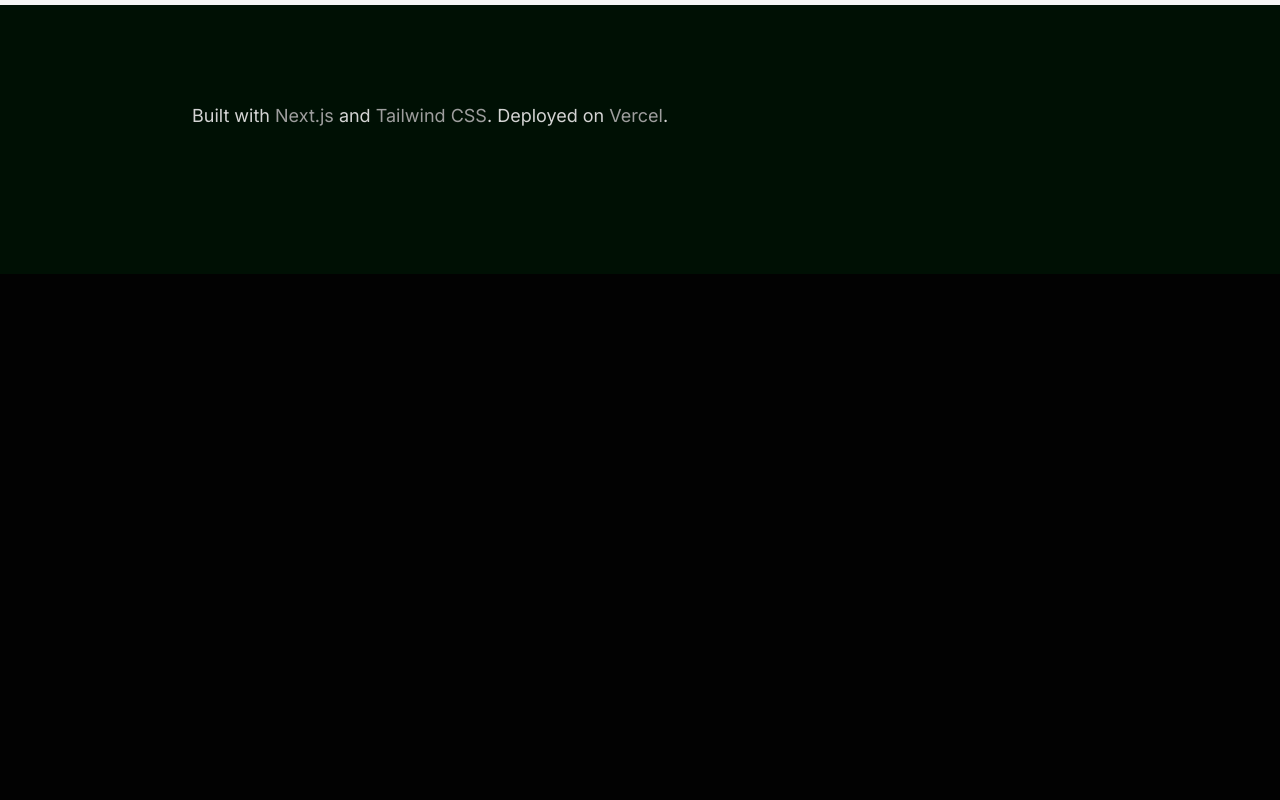
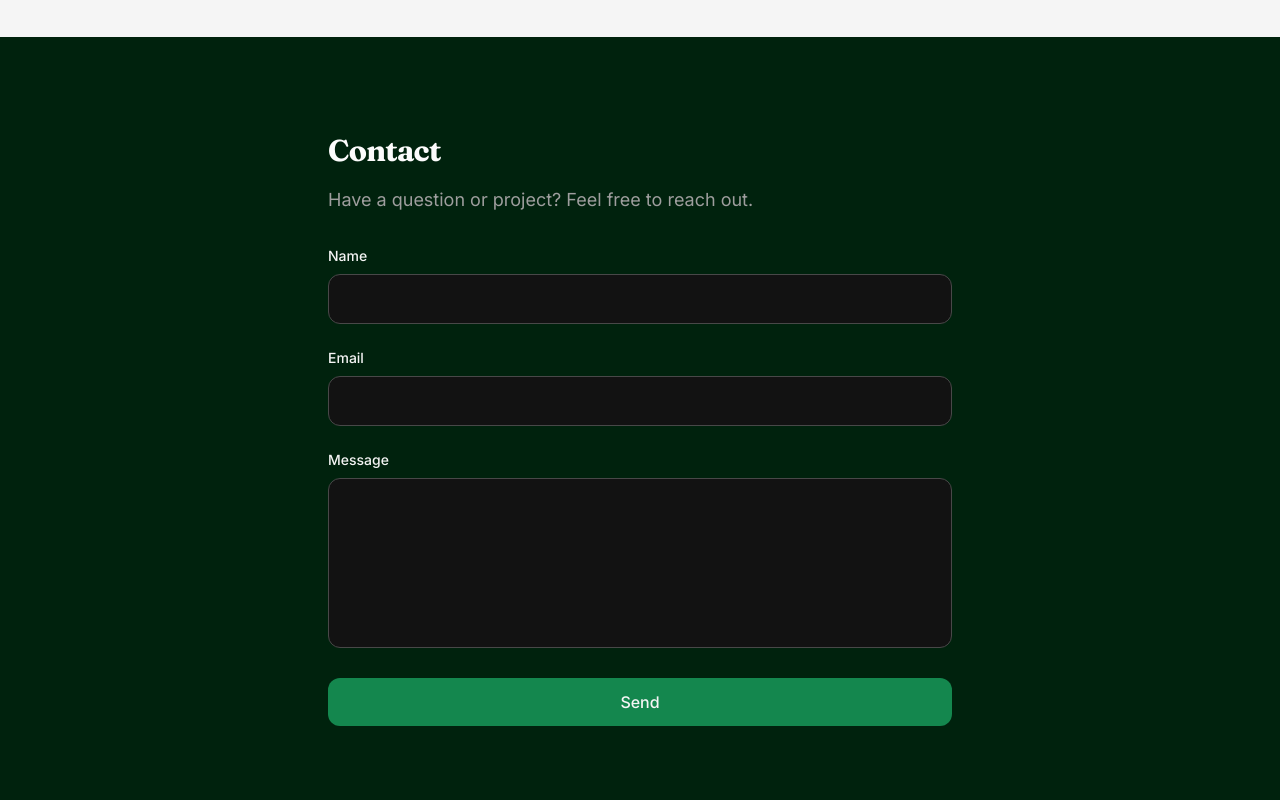
Before and after one commit to majitmambetzhumayev/portfolio-cv, a Next.js app: page /en in a window 1280 px wide. Shown: the part 3880-4680 px from the top of the page. Before the commit the page ends 4154 px from the top, so only its background shows below. Built offline with nearby package versions, Linux system fonts and the light colour scheme.

Commit message:
added resend

```diff
--- a/package.json
+++ b/package.json
@@ -14,7 +14,8 @@
     "next-intl": "^4.7.0",
     "pnpm": "^10.28.1",
     "react": "19.2.3",
-    "react-dom": "19.2.3"
+    "react-dom": "19.2.3",
+    "resend": "^6.9.0"
   },
   "devDependencies": {
     "@tailwindcss/postcss": "^4",
--- a/src/app/[locale]/page.tsx
+++ b/src/app/[locale]/page.tsx
@@ -1,4 +1,5 @@
 // app/majit/page.tsx
+import ContactSection from '@/components/contact/ContactSection';
 import CVSection from '@/components/cv/CVSection';
 import ProjectsSection from '@/components/projects/ProjectsSection';
 
@@ -11,5 +12,8 @@ export default function CVPage() {
     <section id="projects" className='bg-neutral-100'>
       <ProjectsSection />
     </section>
+    <section id="contact">
+      <ContactSection />
+    </section>
     </>);
 }
--- /dev/null
+++ b/src/app/api/contact/route.ts
@@ -0,0 +1,46 @@
+// app/api/contact/route.ts
+import { Resend } from 'resend';
+import { NextResponse } from 'next/server';
+
+const resend = new Resend(process.env.RESEND_API_KEY);
+
+export async function POST(request: Request) {
+  try {
+    const { name, email, message } = await request.json();
+
+    // Validation basique
+    if (!name || !email || !message) {
+      return NextResponse.json(
+        { error: 'Missing required fields' },
+        { status: 400 }
+      );
+    }
+
+    // Envoi email
+    const { data, error } = await resend.emails.send({
+      from: 'Contact Form <onboarding@resend.dev>', // Utilise ton domaine vérifié
+      to: 'ton-email@example.com',
+      replyTo: email,
+      subject: `Contact de ${name}`,
+      text: `
+Nom: ${name}
+Email: ${email}
+
+Message:
+${message}
+      `,
+    });
+
+    if (error) {
+      return NextResponse.json({ error }, { status: 500 });
+    }
+
+    return NextResponse.json({ success: true, data });
+  } catch (error) {
+    console.log(error)
+    return NextResponse.json(
+      { error: 'Internal server error',},
+      { status: 500 }
+    );
+  }
+}
--- /dev/null
+++ b/src/components/contact/ContactSection.tsx
@@ -0,0 +1,90 @@
+// components/ContactSection.tsx
+'use client';
+
+import { useState } from 'react';
+import { useTranslations } from 'next-intl';
+
+export default function ContactSection() {
+  const t = useTranslations('contact');
+  const [formData, setFormData] = useState({ name: '', email: '', message: '' });
+  const [status, setStatus] = useState<'idle' | 'loading' | 'success' | 'error'>('idle');
+
+  const handleSubmit = async (e: React.FormEvent) => {
+    e.preventDefault();
+    setStatus('loading');
+
+    try {
+      const response = await fetch('/api/contact', {
+        method: 'POST',
+        headers: { 'Content-Type': 'application/json' },
+        body: JSON.stringify(formData),
+      });
+
+      if (response.ok) {
+        setStatus('success');
+        setFormData({ name: '', email: '', message: '' });
+      } else {
+        setStatus('error');
+      }
+    } catch {
+      setStatus('error');
+    }
+  };
+
+  return (
+    <section id="contact" className="max-w-2xl mx-auto px-6 py-24">
+      <h2 className="text-3xl font-bold mb-4">{t('title')}</h2>
+      <p className="text-neutral-400 mb-8">{t('subtitle')}</p>
+
+      <form onSubmit={handleSubmit} className="space-y-6">
+        <div>
+          <label className="block text-sm font-medium mb-2">{t('name')}</label>
+          <input
+            type="text"
+            required
+            value={formData.name}
+            onChange={(e) => setFormData({ ...formData, name: e.target.value })}
+            className="w-full px-4 py-3 bg-neutral-900 border border-neutral-700 rounded-lg focus:border-forest-500 focus:outline-none"
+          />
+        </div>
+
+        <div>
+          <label className="block text-sm font-medium mb-2">{t('email')}</label>
+          <input
+            type="email"
+            required
+            value={formData.email}
+            onChange={(e) => setFormData({ ...formData, email: e.target.value })}
+            className="w-full px-4 py-3 bg-neutral-900 border border-neutral-700 rounded-lg focus:border-forest-500 focus:outline-none"
+          />
+        </div>
+
+        <div>
+          <label className="block text-sm font-medium mb-2">{t('message')}</label>
+          <textarea
+            required
+            rows={6}
+            value={formData.message}
+            onChange={(e) => setFormData({ ...formData, message: e.target.value })}
+            className="w-full px-4 py-3 bg-neutral-900 border border-neutral-700 rounded-lg focus:border-forest-500 focus:outline-none resize-none"
+          />
+        </div>
+
+        <button
+          type="submit"
+          disabled={status === 'loading'}
+          className="w-full px-6 py-3 bg-forest-600 hover:bg-forest-500 rounded-lg font-medium transition disabled:opacity-50"
+        >
+          {status === 'loading' ? t('sending') : t('send')}
+        </button>
+
+        {status === 'success' && (
+          <p className="text-forest-400 text-center">{t('success')}</p>
+        )}
+        {status === 'error' && (
+          <p className="text-red-400 text-center">{t('error')}</p>
+        )}
+      </form>
+    </section>
+  );
+}
--- a/src/components/layout/Footer.tsx
+++ b/src/components/layout/Footer.tsx
@@ -3,7 +3,7 @@ import { useTranslations } from "next-intl";
 export default function Footer() {
     const t = useTranslations('footer');
     return (
-        <footer className="bg-forest-950 p-24">
+        <footer className="bg-forest-900 p-24">
             <div className="max-w-7xl mx-auto px-6 py-24 md:px-12 md:py-20 lg:px-24 lg:pb-12 lg:py-0">
                 <p>
                     {t('builtWith')} <span className="text-neutral-400">Next.js</span> {t('and')}{' '}
--- a/src/components/projects/ProjectsSection.tsx
+++ b/src/components/projects/ProjectsSection.tsx
@@ -15,7 +15,7 @@ export default function ProjectsSection() {
   };
 
   return (
-    <section id="projects" className="max-w-7xl mx-auto px-6 pb-16 pt-8 lg:pt-24 md:px-12 lg:px-24">
+    <section id="projects" className="max-w-7xl mx-auto px-6 pb-16 pt-8 lg:py-24 md:px-12 lg:px-24">
       <h2 className="font-body text-4xl sm:text-5xl font-bold text-forest-900 mb-4 tracking-tight">
         {t('title')}
       </h2>
--- a/src/messages/en.json
+++ b/src/messages/en.json
@@ -161,6 +161,17 @@
       "demo": "-"
     }
   },
+    "contact": {
+    "title": "Contact",
+    "subtitle": "Have a question or project? Feel free to reach out.",
+    "name": "Name",
+    "email": "Email",
+    "message": "Message",
+    "send": "Send",
+    "sending": "Sending...",
+    "success": "Message sent successfully!",
+    "error": "Error sending message. Please try again."
+  },
   "footer": {
       "builtWith": "Built with",
       "and": "and",
--- a/src/messages/fr.json
+++ b/src/messages/fr.json
@@ -161,6 +161,17 @@
       "demo": "-"
     }
   },
+    "contact": {
+    "title": "Contact",
+    "subtitle": "Une question ? Un projet ? N'hésitez pas à me contacter.",
+    "name": "Nom",
+    "email": "Email",
+    "message": "Message",
+    "send": "Envoyer",
+    "sending": "Envoi...",
+    "success": "Message envoyé avec succès !",
+    "error": "Erreur lors de l'envoi. Réessayez."
+  },
   "footer": {
       "builtWith": "Développé avec",
       "and": "et",
--- a/src/proxy.ts
+++ /dev/null
@@ -1,8 +0,0 @@
-import createMiddleware from "next-intl/middleware";
-import { routing } from "./i18n/routing";
-
-export default createMiddleware(routing);
-
-export const config = {
-    matcher: ['/((?!api|_next|_vercel|.*\\..*).*)']
-};
```
Also changed, not shown: 1 other file (tests, documents, lock files or other folders).
